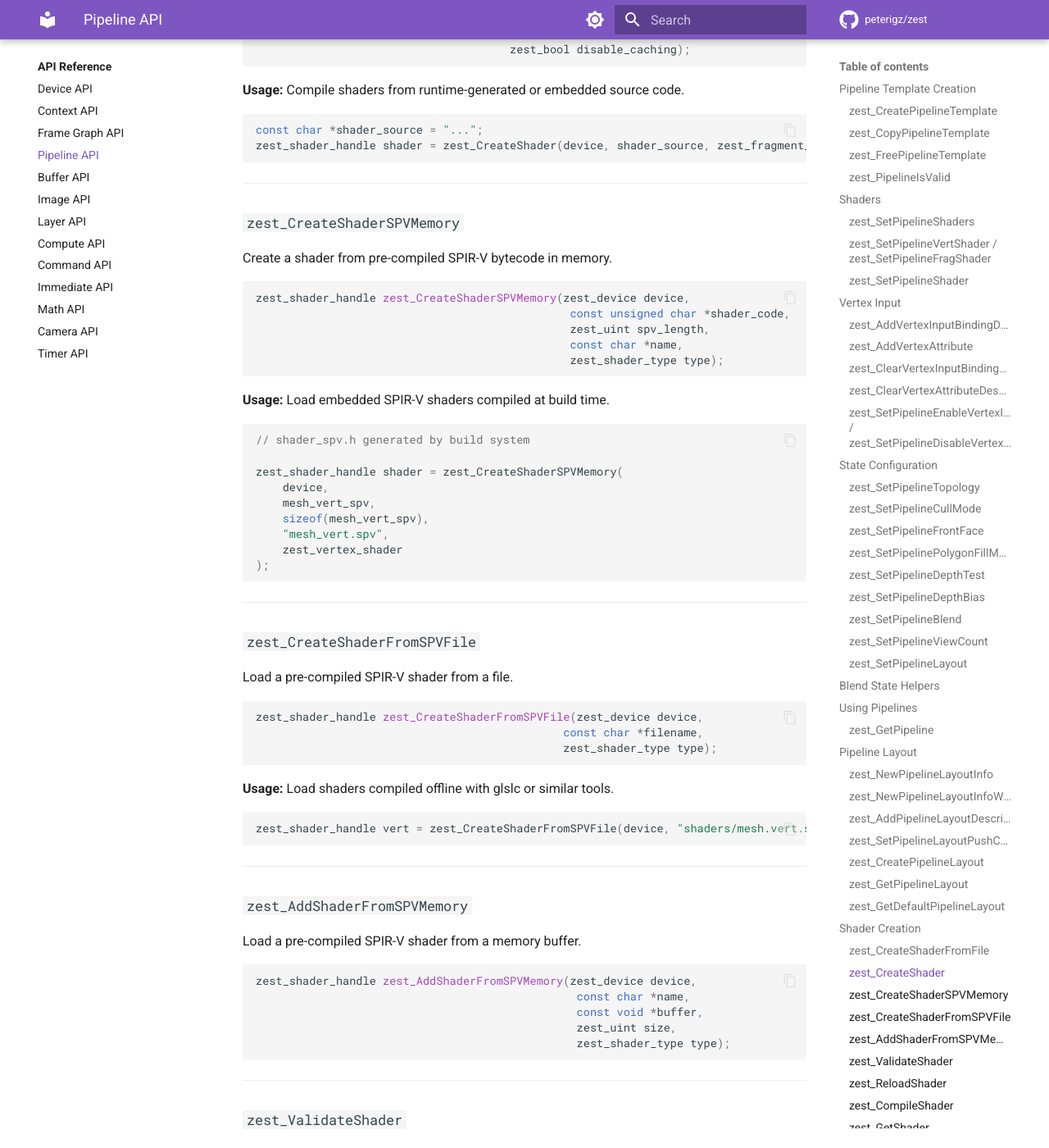
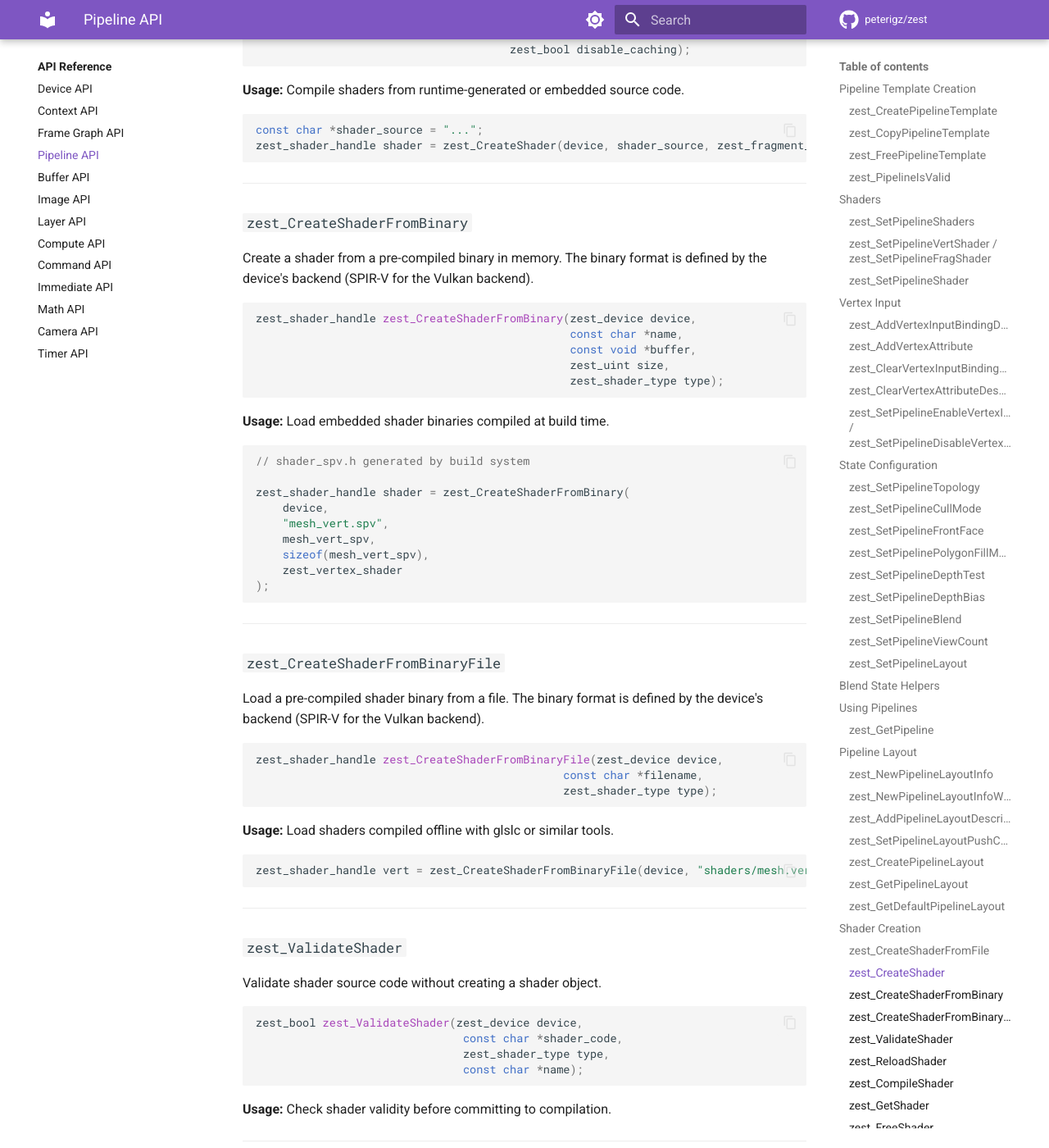
Before and after one commit to peterigz/zest, an MkDocs documentation site: the page built from docs/api-reference/pipeline.md, in a window 1280 px wide and 1400 px high, scrolled down 12078 px. Shown: the whole window at 82% size. Built offline with MkDocs 1.6.1 and Material for MkDocs 9.7.7, drawn with Linux system fonts in a browser that asks for light colours; comment, search, counter and statistics services are not loaded.

Commit message:
Remove glsl/spv assumptions in the api

````diff
--- a/docs/api-reference/pipeline.md
+++ b/docs/api-reference/pipeline.md
@@ -650,40 +650,42 @@ zest_shader_handle shader = zest_CreateShader(device, shader_source, zest_fragme
 
 ---
 
-### `zest_CreateShaderSPVMemory`
+### `zest_CreateShaderFromBinary`
 
-Create a shader from pre-compiled SPIR-V bytecode in memory.
+Create a shader from a pre-compiled binary in memory. The binary format is defined by the
+device's backend (SPIR-V for the Vulkan backend).
 
 ```cpp
-zest_shader_handle zest_CreateShaderSPVMemory(zest_device device,
-                                               const unsigned char *shader_code,
-                                               zest_uint spv_length,
+zest_shader_handle zest_CreateShaderFromBinary(zest_device device,
                                                const char *name,
+                                               const void *buffer,
+                                               zest_uint size,
                                                zest_shader_type type);
 ```
 
-**Usage:** Load embedded SPIR-V shaders compiled at build time.
+**Usage:** Load embedded shader binaries compiled at build time.
 
 ```cpp
 // shader_spv.h generated by build system
 
-zest_shader_handle shader = zest_CreateShaderSPVMemory(
+zest_shader_handle shader = zest_CreateShaderFromBinary(
     device,
+    "mesh_vert.spv",
     mesh_vert_spv,
     sizeof(mesh_vert_spv),
-    "mesh_vert.spv",
     zest_vertex_shader
 );
 ```
 
 ---
 
-### `zest_CreateShaderFromSPVFile`
+### `zest_CreateShaderFromBinaryFile`
 
-Load a pre-compiled SPIR-V shader from a file.
+Load a pre-compiled shader binary from a file. The binary format is defined by the device's
+backend (SPIR-V for the Vulkan backend).
 
 ```cpp
-zest_shader_handle zest_CreateShaderFromSPVFile(zest_device device,
+zest_shader_handle zest_CreateShaderFromBinaryFile(zest_device device,
                                               const char *filename,
                                               zest_shader_type type);
 ```
@@ -691,21 +693,7 @@ zest_shader_handle zest_CreateShaderFromSPVFile(zest_device device,
 **Usage:** Load shaders compiled offline with glslc or similar tools.
 
 ```cpp
-zest_shader_handle vert = zest_CreateShaderFromSPVFile(device, "shaders/mesh.vert.spv", zest_vertex_shader);
-```
-
----
-
-### `zest_AddShaderFromSPVMemory`
-
-Load a pre-compiled SPIR-V shader from a memory buffer.
-
-```cpp
-zest_shader_handle zest_AddShaderFromSPVMemory(zest_device device,
-                                                const char *name,
-                                                const void *buffer,
-                                                zest_uint size,
-                                                zest_shader_type type);
+zest_shader_handle vert = zest_CreateShaderFromBinaryFile(device, "shaders/mesh.vert.spv", zest_vertex_shader);
 ```
 
 ---
--- a/docs/concepts/pipelines.md
+++ b/docs/concepts/pipelines.md
@@ -56,15 +56,15 @@ zest_shader_handle vert = zest_CreateShaderFromFile(
     false                     // Whether to disable caching (false = enable caching)
 );
 
-// From pre-compiled SPIR-V file
-zest_shader_handle frag = zest_CreateShaderFromSPVFile(
+// From a pre-compiled binary file (SPIR-V on the Vulkan backend)
+zest_shader_handle frag = zest_CreateShaderFromBinaryFile(
     device,
     "shaders/sprite.frag.spv",
     zest_fragment_shader
 );
 
-// From SPIR-V in memory
-zest_shader_handle comp = zest_AddShaderFromSPVMemory(
+// From a pre-compiled binary in memory (SPIR-V on the Vulkan backend)
+zest_shader_handle comp = zest_CreateShaderFromBinary(
     device,
     "compute.spv",            // Name
     spirv_data,               // Buffer
````
Also changed, not shown: 5 other files.
